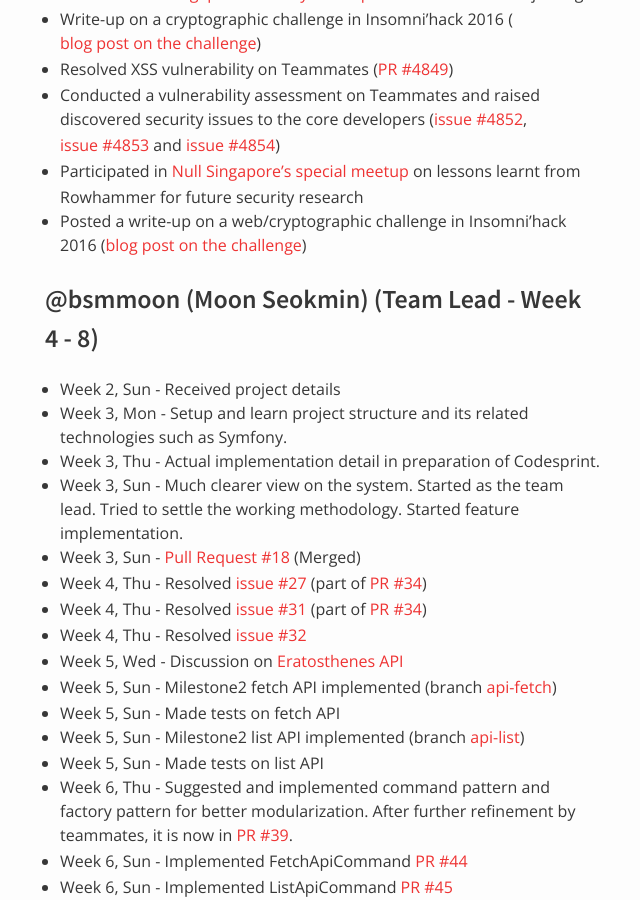
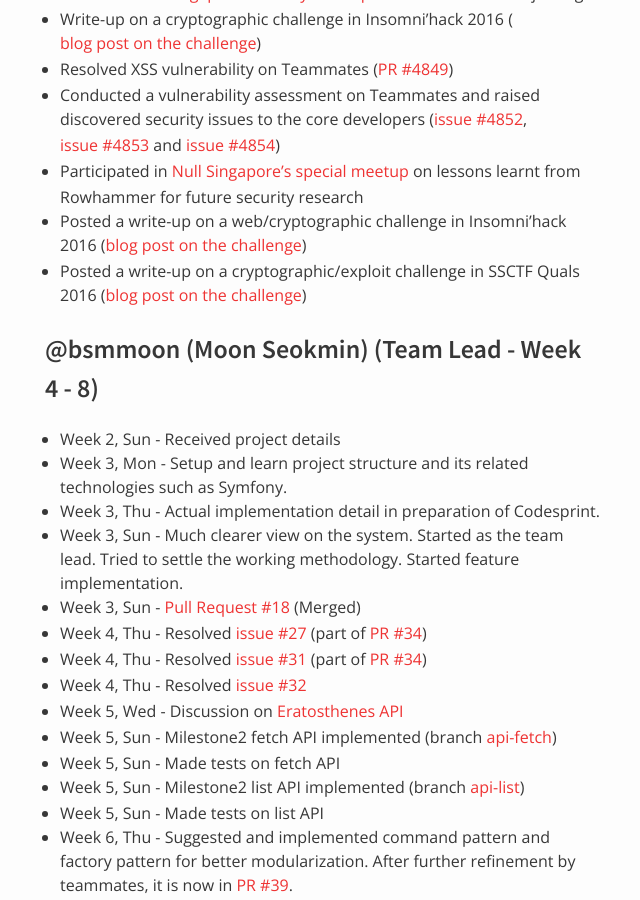
Before and after one commit to nus-oss/cs3281-AY1516S2-website, a Jekyll site: the page built from teams/codebender.md, in a window 1280 px wide and 900 px high, scrolled down 6740 px. Shown: the whole window, without its empty margins (325-965 px from the left). Built offline with Jekyll 4.4.1, drawn with Linux system fonts in a browser that asks for light colours.

Commit message:
Update KY's progress on tech expertise

```diff
--- a/teams/codebender.md
+++ b/teams/codebender.md
@@ -206,6 +206,7 @@ permalink: /teams/codebender/
 * Conducted a vulnerability assessment on Teammates and raised discovered security issues to the core developers ([issue #4852](https://github.com/TEAMMATES/teammates/issues/4852), [issue #4853](https://github.com/TEAMMATES/teammates/issues/4853) and [issue #4854](https://github.com/TEAMMATES/teammates/issues/4854))
 * Participated in [Null Singapore's special meetup](http://www.meetup.com/Null-Singapore-The-Open-Security-Community/events/229196202/) on lessons learnt from Rowhammer for future security research
 * Posted a write-up on a web/cryptographic challenge in Insomni'hack 2016 ([blog post on the challenge](http://cs3281-2.blogspot.sg/2016/03/te-insomnihack-2016-teaser-fridginator.html))
+* Posted a write-up on a cryptographic/exploit challenge in SSCTF Quals 2016 ([blog post on the challenge](http://cs3281-2.blogspot.sg/2016/03/te-ssctf-2016-heheda-crypto-exploit.html))
 
 ### @bsmmoon (Moon Seokmin) (Team Lead - Week 4 - 8)
 * Week 2, Sun - Received project details
```
